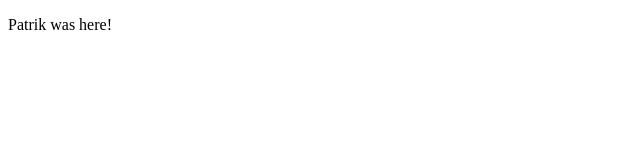
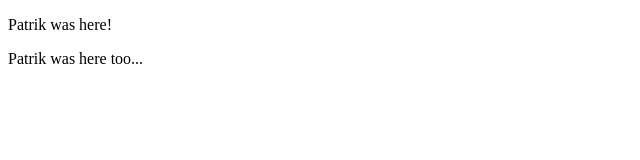
Before and after one commit to pattzor/ProjektX, a plain HTML site: page ProjectX/index.html in a window 1280 px wide. Shown: the whole page, without its empty margins (0-640 px from the left). Drawn offline with Linux system fonts and the light colour scheme.

Commit message:
New stuff

```diff
--- a/ProjectX/index.html
+++ b/ProjectX/index.html
@@ -6,5 +6,7 @@
 </head>
 <body>
     <p>Patrik was here!</p>
+
+    <p>Patrik was here too...</p>
 </body>
 </html>
```
